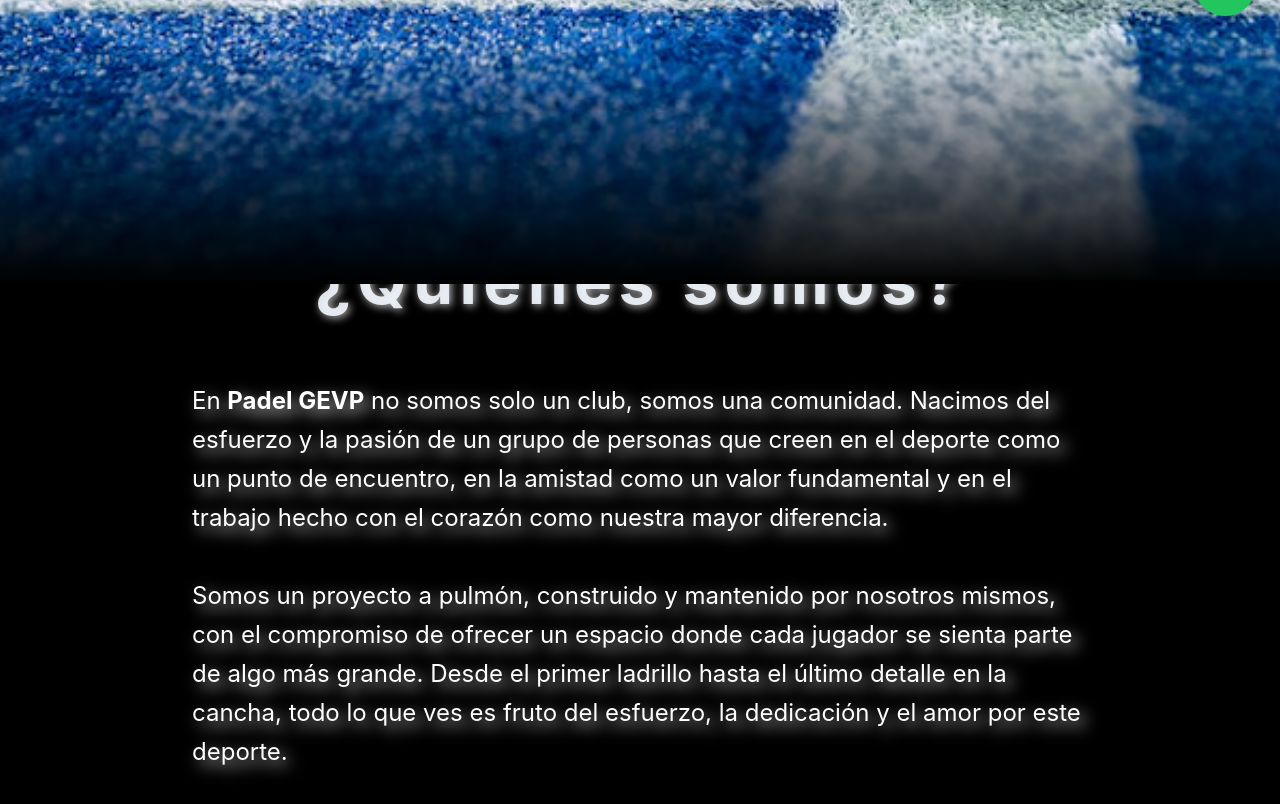
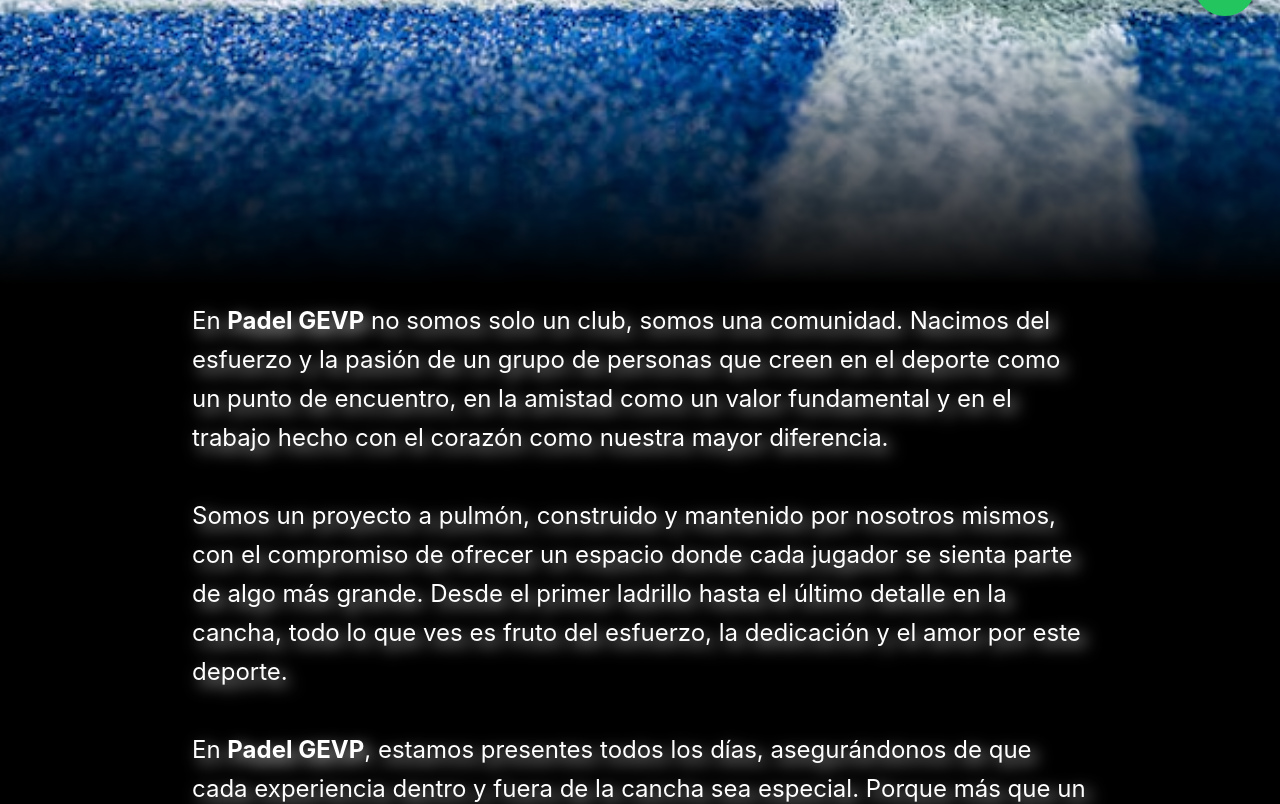
Before and after one commit to PrandiF/padelGEVP, a React (Vite) app: page / in a window 1280 px wide. Shown: the part 760-1564 px from the top of the page. Built offline with nearby package versions, Linux system fonts and the light colour scheme; a web font is replaced by a local one.

Commit message:
feat: updates

```diff
--- a/src/components/Nosotros/Nosotros.tsx
+++ b/src/components/Nosotros/Nosotros.tsx
@@ -13,7 +13,7 @@
   }, []);
 
   return (
-    <div id={id} className="flex flex-col w-full py-5 xl:mt-20 text-white gap-8">
+    <div id={id} className="flex flex-col w-full py-5 xl:mt-18 text-white gap-8">
       <div data-aos="fade" data-aos-delay="400">
         <Title
           title="¿Quienes somos?"
```
